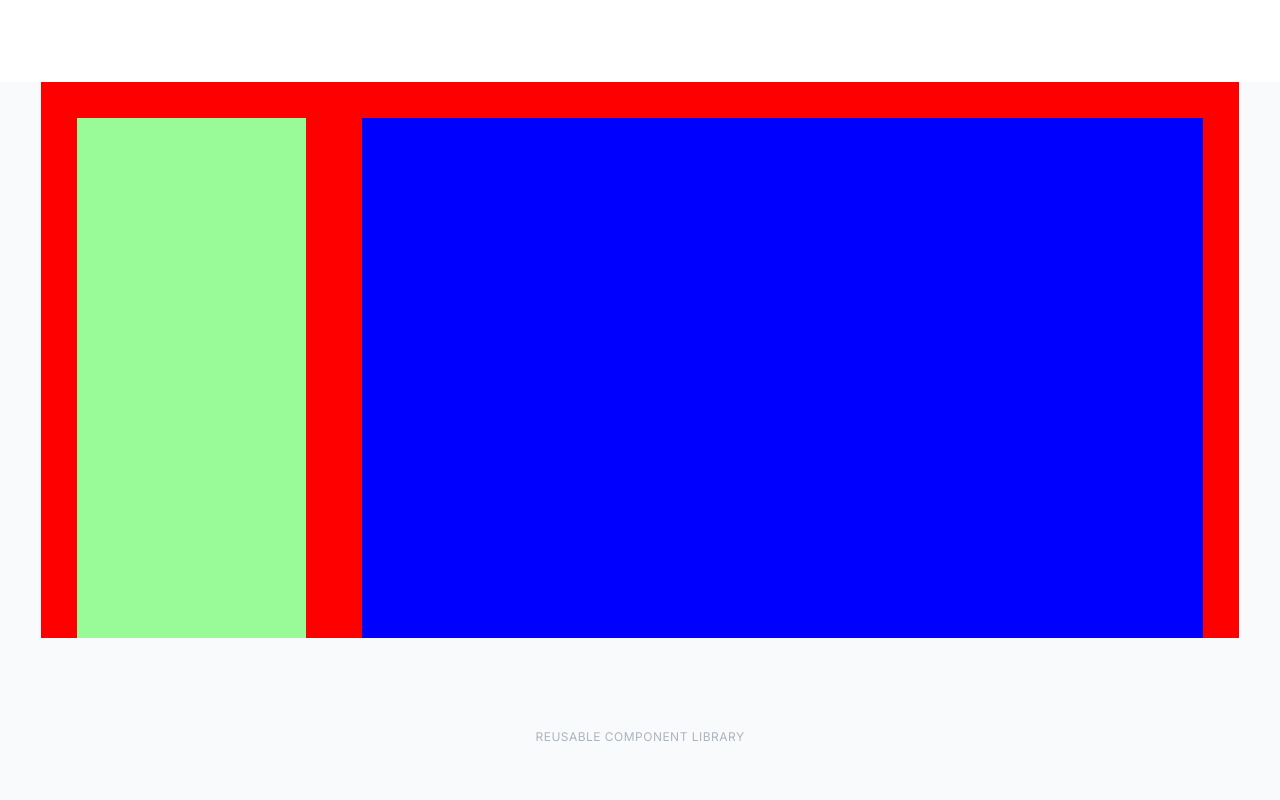
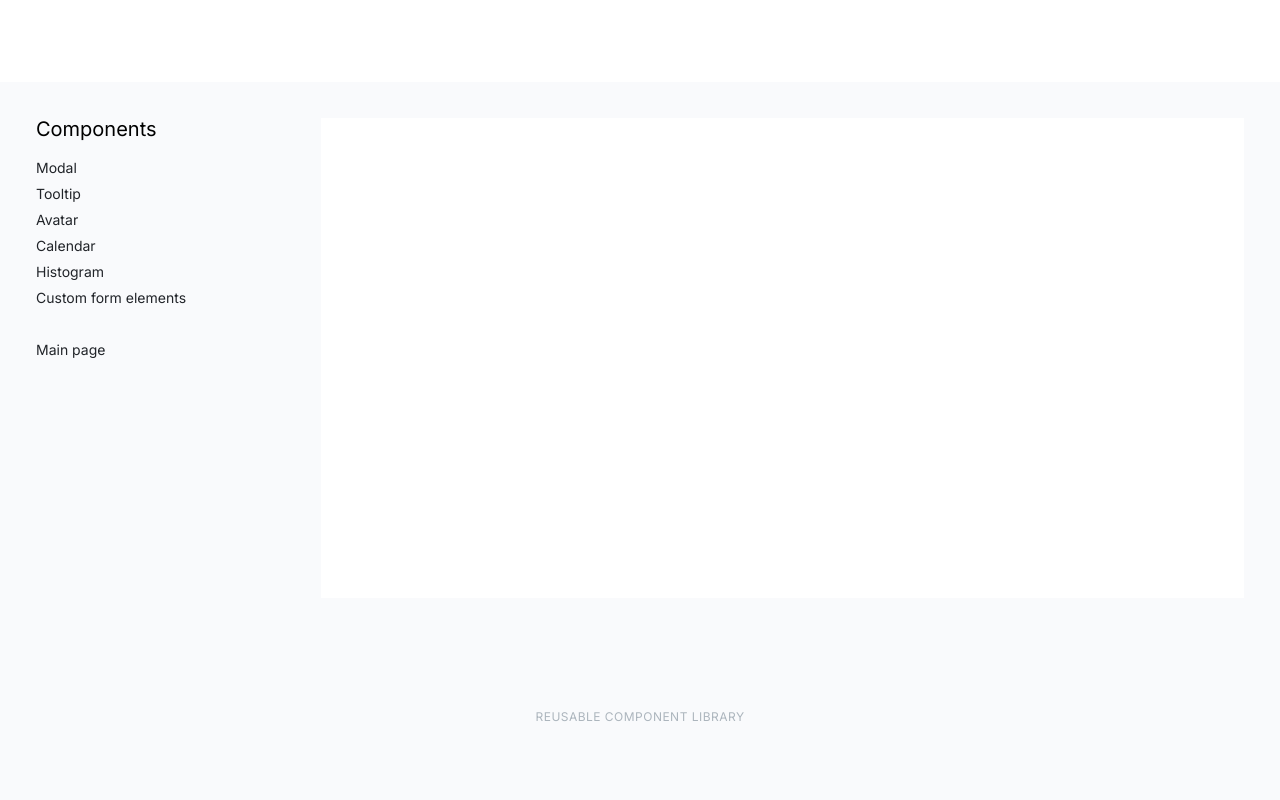
Before and after one commit to js-tasks-ru/htmlcss-20221107_k563ke70, a website: page pages/template.html in a window 1280 px wide. Drawn offline with Linux system fonts and the light colour scheme.

Commit message:
верстка template переделал

```diff
--- a/assets/css/main.css
+++ b/assets/css/main.css
@@ -6,6 +6,7 @@
 @import '../../components/preview/preview.css';
 @import '../../components/footer/footer.css';
 @import '../../components/container/container.css';
+@import '../../components/main/main.css';
 
 @import '../../04-lection2/01-histogram/histogram.css';
 @import '../../components/card/card.css';
--- a/components/footer/footer.css
+++ b/components/footer/footer.css
@@ -9,6 +9,24 @@
 
 }
 
+.footer_inner {
+    padding-top: 92px;
+    padding-bottom: 56px;
+    text-align: center;
+    background: #F9FAFC;
+
+
+}
+
+.footer__title_inner {
+    font-family: 'Inter';
+    font-weight: 500;
+    font-size: 12px;
+    letter-spacing: 0.04em;
+    text-transform: uppercase;
+    color: var(--grey-3);
+}
+
 .footer__title {
     font-size: 38px;
     text-align: center;
--- a/components/header/header.css
+++ b/components/header/header.css
@@ -12,3 +12,8 @@
     line-height: 64px;
     color: var(--black);
 }
+
+.header_inner {
+    height: 82px;
+    padding: 0;
+}
--- /dev/null
+++ b/components/main/main.css
@@ -0,0 +1,50 @@
+.main {
+    display: grid;
+    grid-template-columns: auto 1fr;
+    gap: 56px;
+    padding: 36px 36px 0 36px;
+    /* max-width: 1110px; */
+    /* margin: 0 auto; */
+    background: #F9FAFC;
+}
+
+.main__menu {
+    width: 229px;
+
+}
+
+.main__components {
+    background: var(--white);
+}
+
+.main__menu-title {
+    margin-top: 0;
+    margin-bottom: 16px;
+    font-family: 'Inter';
+    font-weight: 400;
+    font-size: 20px;
+    color: #000000;
+}
+
+.main__menu-item {
+    margin-bottom: 4px;
+}
+
+.main__menu-item:last-child {
+    margin-top: 30px;
+    margin-bottom: 0;
+}
+
+.main__link {
+    text-decoration: none;
+    font-family: 'Inter';
+    font-style: normal;
+    font-weight: 400;
+    font-size: 14px;
+    line-height: 22px;
+    color: var(--black);
+}
+
+.main__link:active {
+    color: #D84910;
+}
--- a/components/page/page.css
+++ b/components/page/page.css
@@ -7,3 +7,10 @@
 .page__main {
     flex-grow: 1;
 }
+
+.page_inner {
+    display: grid;
+    height: 100vh;
+    display: grid;
+    grid-template-rows: auto 1fr auto;
+}
--- a/pages/template.html
+++ b/pages/template.html
@@ -4,22 +4,46 @@
     <meta charset="UTF-8">
     <meta http-equiv="X-UA-Compatible" content="IE=edge">
     <meta name="viewport" content="width=device-width, initial-scale=1.0">
-    <link rel="stylesheet" href="template.css">
-    <link rel="stylesheet" href="../assets/css/normolize.css">
-    <link rel="stylesheet" href="../assets/fonts/fonts.css">
+
+    <link rel="stylesheet" href="../assets/css/main.css">
+
     <title>Document</title>
 </head>
 <body>
-    <div class="page">
-        <header class="header"></header>
-        <main class="main ">
-            <div class="container main__container">
-                <div class="main__menu"></div>
-                <div class="main__components"></div>
+    <div class="page page_inner">
+        <header class="header header_inner"></header>
+
+        <main class="main">
+            <div class="main__menu">
+                <h4 class="main__menu-title">Components</h4>
+                <div class="main__menu-item">
+                    <a href="#" class="main__link">Modal</a>
+                </div>
+                <div class="main__menu-item">
+                    <a href="#" class="main__link">Tooltip</a>
+                </div>
+                <div class="main__menu-item">
+                    <a href="#" class="main__link">Avatar</a>
+                </div>
+                <div class="main__menu-item">
+                    <a href="#" class="main__link">Calendar</a>
+                </div>
+                <div class="main__menu-item">
+                    <a href="#" class="main__link">Histogram</a>
+                </div>
+                <div class="main__menu-item">
+                    <a href="#" class="main__link">Custom form elements</a>
+                </div>
+                <div class="main__menu-item">
+                    <a href="#" class="main__link">Main page</a>
+                </div>
+
             </div>
+            <div class="main__components"></div>
         </main>
-        <footer class="footer">
-            <h5 class="footer__title">Reusable component library</h5>
+
+        <footer class="footer footer_inner">
+            <h5 class="footer__title_inner">Reusable component library</h5>
         </footer>
     </div>
 </body>
```
